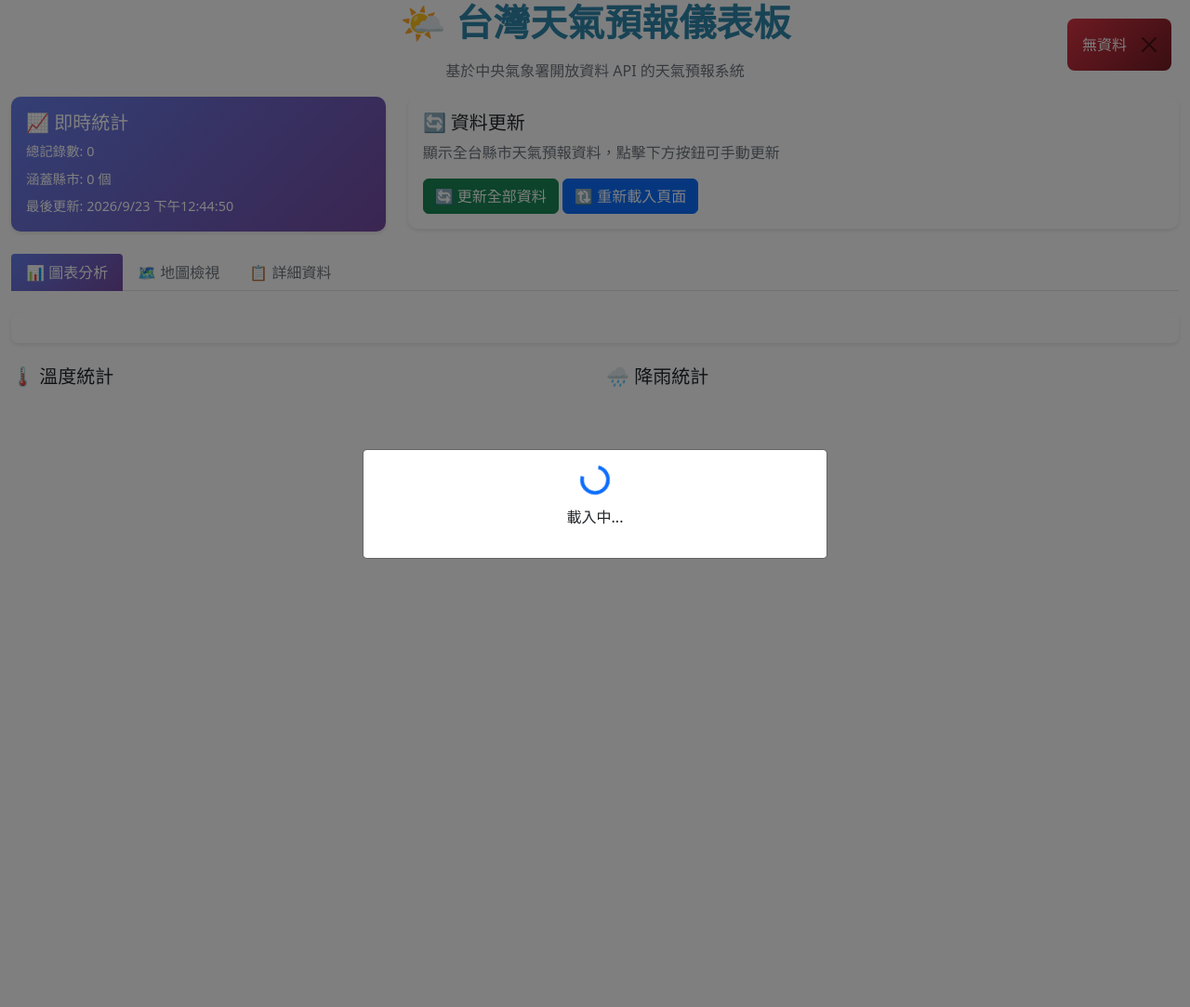
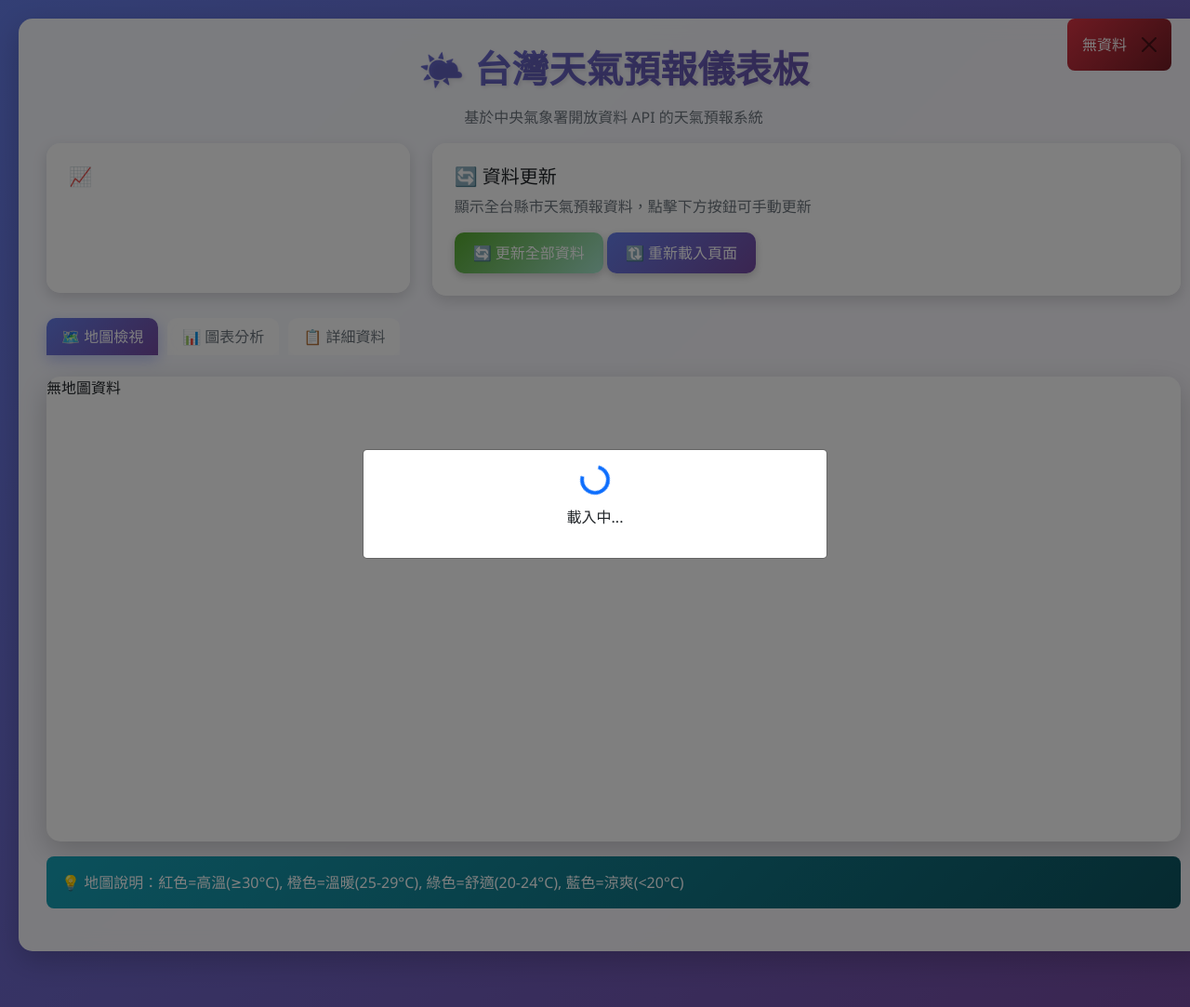
Before and after one commit to babyish23/L3_CWAv2, a Flask app: page / in a window 1280 px wide. Shown: the whole page at 93% size. Run offline with Flask 3, Linux system fonts and the light colour scheme; data that the repository does not hold is empty; some libraries are stand-ins or nearby versions.

Commit message:
Fix API error and improve UI design
- Fix pandas groupby tuple error in statistics API
- Set map view as default tab instead of charts
- Add beautiful gradient background and glassmorphism design
- Improve cards, buttons, tabs, and table styling
- Auto-load weather map on page initialization

Co-authored-by: Cursor <cursoragent@cursor.com>

```diff
--- a/app.py
+++ b/app.py
@@ -225,15 +225,36 @@ def get_weather_data():
         pop_stats = None
 
         if 'max_temp' in all_data.columns and 'min_temp' in all_data.columns:
-            temp_stats = all_data[['location', 'max_temp', 'min_temp']].groupby('location').agg({
+            temp_grouped = all_data[['location', 'max_temp', 'min_temp']].groupby('location').agg({
                 'max_temp': ['mean', 'max', 'min'],
                 'min_temp': ['mean', 'max', 'min']
-            }).round(1).to_dict()
+            }).round(1)
+
+            # 扁平化多層級索引
+            temp_stats = {}
+            for location in temp_grouped.index:
+                temp_stats[location] = {
+                    'max_temp_mean': temp_grouped.loc[location, ('max_temp', 'mean')],
+                    'max_temp_max': temp_grouped.loc[location, ('max_temp', 'max')],
+                    'max_temp_min': temp_grouped.loc[location, ('max_temp', 'min')],
+                    'min_temp_mean': temp_grouped.loc[location, ('min_temp', 'mean')],
+                    'min_temp_max': temp_grouped.loc[location, ('min_temp', 'max')],
+                    'min_temp_min': temp_grouped.loc[location, ('min_temp', 'min')]
+                }
 
         if 'pop' in all_data.columns:
-            pop_stats = all_data[['location', 'pop']].groupby('location').agg({
+            pop_grouped = all_data[['location', 'pop']].groupby('location').agg({
                 'pop': ['mean', 'max', 'min']
-            }).round(1).to_dict()
+            }).round(1)
+
+            # 扁平化多層級索引
+            pop_stats = {}
+            for location in pop_grouped.index:
+                pop_stats[location] = {
+                    'mean': pop_grouped.loc[location, ('pop', 'mean')],
+                    'max': pop_grouped.loc[location, ('pop', 'max')],
+                    'min': pop_grouped.loc[location, ('pop', 'min')]
+                }
 
         return jsonify({
             'success': True,
--- a/static/css/style.css
+++ b/static/css/style.css
@@ -1,10 +1,30 @@
+/* 全域樣式 */
+body {
+    background: linear-gradient(135deg, #667eea 0%, #764ba2 100%);
+    min-height: 100vh;
+    font-family: 'Segoe UI', Tahoma, Geneva, Verdana, sans-serif;
+}
+
+.container-fluid {
+    background: rgba(255, 255, 255, 0.95);
+    border-radius: 15px;
+    margin: 20px;
+    padding: 30px;
+    box-shadow: 0 10px 30px rgba(0, 0, 0, 0.2);
+    backdrop-filter: blur(10px);
+}
+
 /* 主要樣式 */
 .main-header {
     font-size: 2.5rem;
-    color: #2E86AB;
+    background: linear-gradient(135deg, #667eea 0%, #764ba2 100%);
+    -webkit-background-clip: text;
+    -webkit-text-fill-color: transparent;
+    background-clip: text;
     text-align: center;
     margin-bottom: 1rem;
     font-weight: bold;
+    text-shadow: 2px 2px 4px rgba(0, 0, 0, 0.1);
 }
 
 .weather-card {
@@ -22,28 +42,41 @@
 }
 
 /* 標籤頁樣式 */
+.nav-tabs {
+    border-bottom: none;
+    margin-bottom: 20px;
+}
+
 .nav-tabs .nav-link {
     border: none;
     color: #6c757d;
     font-weight: 500;
+    border-radius: 10px 10px 0 0;
+    margin-right: 10px;
+    background: rgba(255, 255, 255, 0.7);
+    transition: all 0.3s ease;
+    backdrop-filter: blur(10px);
 }
 
 .nav-tabs .nav-link.active {
     background: linear-gradient(135deg, #667eea 0%, #764ba2 100%);
     color: white;
     border: none;
+    box-shadow: 0 5px 15px rgba(102, 126, 234, 0.4);
 }
 
 .nav-tabs .nav-link:hover {
-    background-color: #f8f9fa;
+    background: rgba(102, 126, 234, 0.1);
     border: none;
+    transform: translateY(-2px);
 }
 
 /* 表格樣式 */
 .table-responsive {
-    border-radius: 8px;
+    border-radius: 15px;
     overflow: hidden;
-    box-shadow: 0 2px 4px rgba(0,0,0,0.1);
+    box-shadow: 0 10px 25px rgba(0,0,0,0.15);
+    background: white;
 }
 
 .table thead th {
@@ -51,41 +84,75 @@
     color: white;
     border: none;
     font-weight: 500;
+    padding: 15px;
+}
+
+.table tbody tr {
+    transition: all 0.2s ease;
 }
 
 .table tbody tr:hover {
-    background-color: #f8f9fa;
+    background: linear-gradient(135deg, rgba(102, 126, 234, 0.1) 0%, rgba(118, 75, 162, 0.1) 100%);
+    transform: scale(1.01);
+}
+
+.table tbody td {
+    padding: 12px 15px;
+    vertical-align: middle;
 }
 
 /* 卡片樣式 */
 .card {
     border: none;
-    border-radius: 10px;
-    box-shadow: 0 2px 4px rgba(0,0,0,0.1);
-    transition: transform 0.2s;
+    border-radius: 15px;
+    box-shadow: 0 5px 15px rgba(0,0,0,0.15);
+    transition: all 0.3s ease;
+    background: rgba(255, 255, 255, 0.9);
+    backdrop-filter: blur(10px);
 }
 
 .card:hover {
-    transform: translateY(-2px);
-    box-shadow: 0 4px 8px rgba(0,0,0,0.15);
+    transform: translateY(-5px);
+    box-shadow: 0 10px 25px rgba(0,0,0,0.2);
+}
+
+.card-body {
+    padding: 1.5rem;
 }
 
 /* 按鈕樣式 */
 .btn {
-    border-radius: 6px;
+    border-radius: 10px;
     font-weight: 500;
-    transition: all 0.2s;
+    transition: all 0.3s ease;
+    border: none;
+    padding: 10px 20px;
+    box-shadow: 0 3px 10px rgba(0,0,0,0.2);
 }
 
 .btn:hover {
-    transform: translateY(-1px);
+    transform: translateY(-2px);
+    box-shadow: 0 5px 15px rgba(0,0,0,0.3);
+}
+
+.btn-primary {
+    background: linear-gradient(135deg, #667eea 0%, #764ba2 100%);
+}
+
+.btn-success {
+    background: linear-gradient(135deg, #56ab2f 0%, #a8e6cf 100%);
+}
+
+.btn-primary:hover, .btn-success:hover {
+    filter: brightness(1.1);
 }
 
 /* 地圖容器 */
 #weatherMap {
-    border-radius: 8px;
+    border-radius: 15px;
     overflow: hidden;
-    box-shadow: 0 2px 4px rgba(0,0,0,0.1);
+    box-shadow: 0 10px 30px rgba(0,0,0,0.2);
+    background: white;
 }
 
 /* 統計表格 */
@@ -164,10 +231,11 @@
 
 /* 圖表容器 */
 #temperatureChart {
-    background-color: white;
-    border-radius: 8px;
-    padding: 1rem;
-    box-shadow: 0 2px 4px rgba(0,0,0,0.1);
+    background: white;
+    border-radius: 15px;
+    padding: 1.5rem;
+    box-shadow: 0 10px 25px rgba(0,0,0,0.15);
+    backdrop-filter: blur(10px);
 }
 
 /* 統計卡片內容 */
--- a/static/js/app.js
+++ b/static/js/app.js
@@ -8,8 +8,13 @@ document.addEventListener('DOMContentLoaded', function() {
     initializeEventListeners();
     updateLastUpdateTime();
 
-    // 自動載入所有縣市資料
+    // 自動載入所有縣市資料並載入地圖
     loadAllWeatherData();
+
+    // 預設載入地圖（因為地圖是預設標籤）
+    setTimeout(() => {
+        loadWeatherMap();
+    }, 2000);
 });
 
 // 初始化事件監聽器
@@ -183,21 +188,10 @@ function createStatsTable(data, type) {
 
     if (type === 'temp') {
         headers = ['縣市', '平均最高溫', '最高溫度', '最低最高溫', '平均最低溫', '最高最低溫', '最低最低溫'];
-        keys = [
-            ['max_temp', 'mean'],
-            ['max_temp', 'max'],
-            ['max_temp', 'min'],
-            ['min_temp', 'mean'],
-            ['min_temp', 'max'],
-            ['min_temp', 'min']
-        ];
+        keys = ['max_temp_mean', 'max_temp_max', 'max_temp_min', 'min_temp_mean', 'min_temp_max', 'min_temp_min'];
     } else {
         headers = ['縣市', '平均降雨機率', '最高降雨機率', '最低降雨機率'];
-        keys = [
-            ['pop', 'mean'],
-            ['pop', 'max'],
-            ['pop', 'min']
-        ];
+        keys = ['mean', 'max', 'min'];
     }
 
     let html = '<table class="table table-sm stats-table"><thead><tr>';
@@ -207,12 +201,12 @@ function createStatsTable(data, type) {
     html += '</tr></thead><tbody>';
 
     // 獲取所有位置
-    const locations = Object.keys(data[keys[0][0]]);
+    const locations = Object.keys(data);
 
     locations.forEach(location => {
         html += `<tr><td><strong>${location}</strong></td>`;
         keys.forEach(key => {
-            const value = data[key[0]][key[1]][location];
+            const value = data[location][key];
             const unit = type === 'temp' ? '°C' : '%';
             html += `<td>${value?.toFixed(1) || '-'}${unit}</td>`;
         });
--- a/templates/index.html
+++ b/templates/index.html
@@ -51,10 +51,10 @@
         <!-- 標籤頁 -->
         <ul class="nav nav-tabs" id="mainTabs" role="tablist">
             <li class="nav-item" role="presentation">
-                <button class="nav-link active" id="chart-tab" data-bs-toggle="tab" data-bs-target="#chart" type="button" role="tab">📊 圖表分析</button>
+                <button class="nav-link active" id="map-tab" data-bs-toggle="tab" data-bs-target="#map" type="button" role="tab">🗺️ 地圖檢視</button>
             </li>
             <li class="nav-item" role="presentation">
-                <button class="nav-link" id="map-tab" data-bs-toggle="tab" data-bs-target="#map" type="button" role="tab">🗺️ 地圖檢視</button>
+                <button class="nav-link" id="chart-tab" data-bs-toggle="tab" data-bs-target="#chart" type="button" role="tab">📊 圖表分析</button>
             </li>
             <li class="nav-item" role="presentation">
                 <button class="nav-link" id="data-tab" data-bs-toggle="tab" data-bs-target="#data" type="button" role="tab">📋 詳細資料</button>
@@ -62,8 +62,20 @@
         </ul>
 
         <div class="tab-content" id="mainTabsContent">
+            <!-- 地圖檢視標籤 -->
+            <div class="tab-pane fade show active" id="map" role="tabpanel">
+                <div class="row mt-4">
+                    <div class="col-12">
+                        <div id="weatherMap" style="height: 500px;"></div>
+                        <div class="alert alert-info mt-3">
+                            💡 地圖說明：紅色=高溫(≥30°C), 橙色=溫暖(25-29°C), 綠色=舒適(20-24°C), 藍色=涼爽(<20°C)
+                        </div>
+                    </div>
+                </div>
+            </div>
+
             <!-- 圖表分析標籤 -->
-            <div class="tab-pane fade show active" id="chart" role="tabpanel">
+            <div class="tab-pane fade" id="chart" role="tabpanel">
                 <div class="row mt-4">
                     <div class="col-12">
                         <div id="temperatureChart"></div>
@@ -79,18 +91,6 @@
                     <div class="col-md-6">
                         <h5>🌧️ 降雨統計</h5>
                         <div id="popStats"></div>
-                    </div>
-                </div>
-            </div>
-
-            <!-- 地圖檢視標籤 -->
-            <div class="tab-pane fade" id="map" role="tabpanel">
-                <div class="row mt-4">
-                    <div class="col-12">
-                        <div id="weatherMap" style="height: 500px;"></div>
-                        <div class="alert alert-info mt-3">
-                            💡 地圖說明：紅色=高溫(≥30°C), 橙色=溫暖(25-29°C), 綠色=舒適(20-24°C), 藍色=涼爽(<20°C)
-                        </div>
                     </div>
                 </div>
             </div>
```
